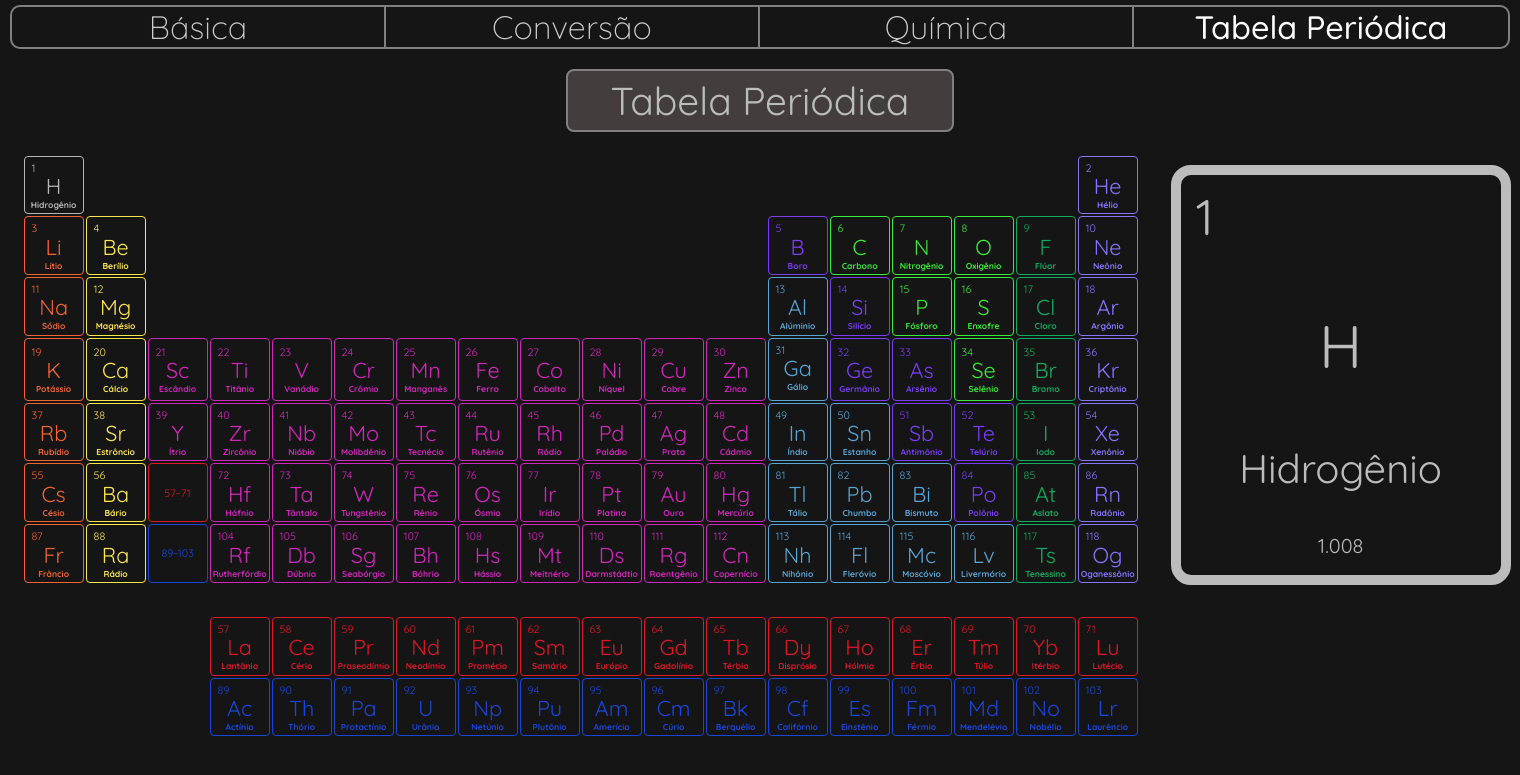
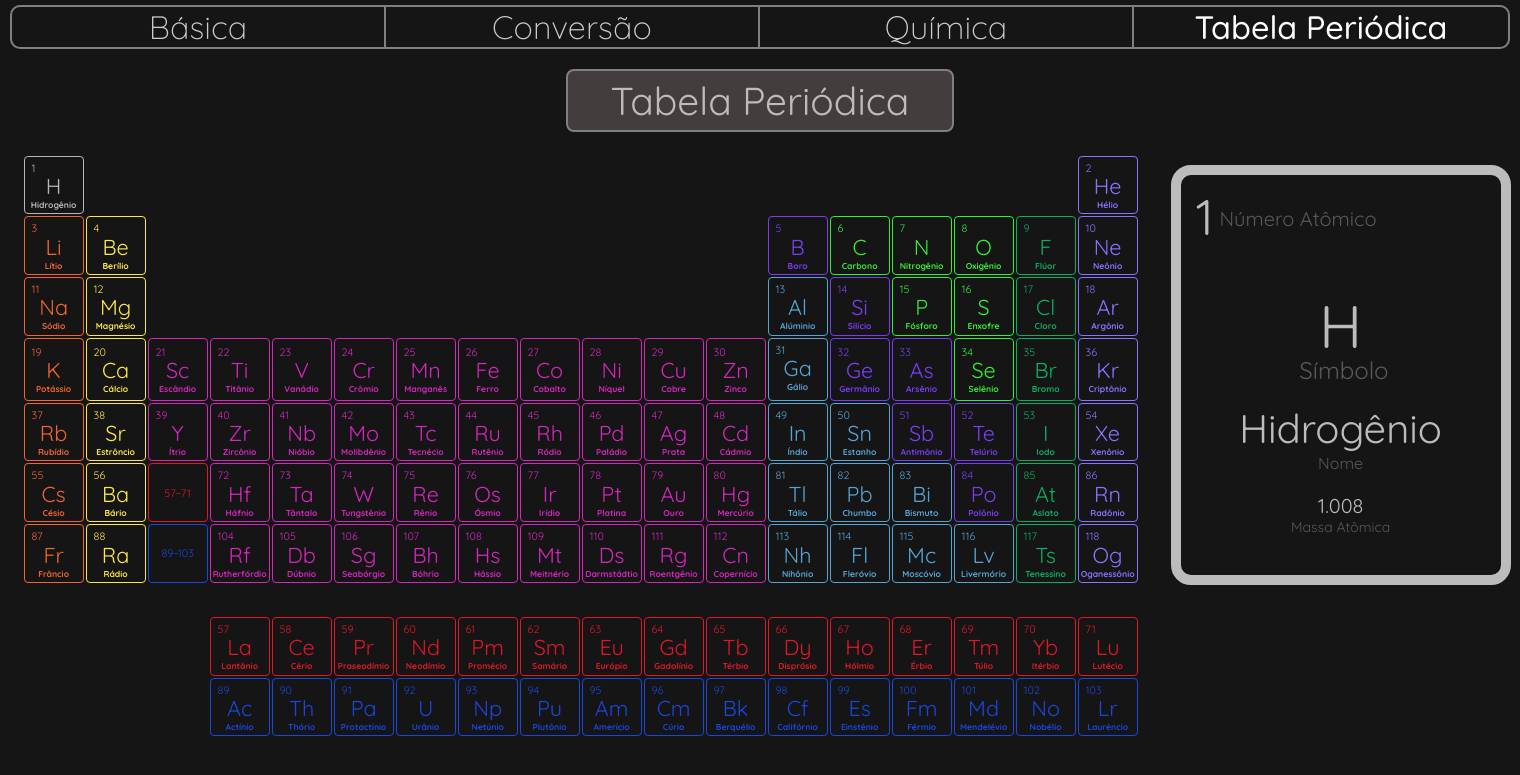
Before and after one commit to bonatowil/TCC, a PHP site: page /pages/table.html in a window 1520 px wide. Shown: the top 775 px of the page. Run offline with PHP 8.4, Linux system fonts and the light colour scheme.

Commit message:
Update table.css

```diff
--- a/assets/css/table.css
+++ b/assets/css/table.css
@@ -1,3 +1,7 @@
+:root {
+    --opacity: 200ms;
+}
+
 body {
     overflow-y: scroll;
     counter-reset: atomic_num;
@@ -8,6 +12,7 @@ main {
     display: flex;
 }
 
+
 table {
     grid-area: table;
     border: transparent;
@@ -15,6 +20,7 @@ table {
     margin: 1em;
     font-size: 1em;
 }
+
 
 table tr td {
     text-align: center;
@@ -56,7 +62,7 @@ table tr td:not(.colspan):hover {
     cursor: pointer;
     transform: scale(1.35);
     z-index: 1;
-    box-shadow: inset 0px 0px 5px var(--color);
+    box-shadow: inset 0px 0px 5px var(--color), 0px 0px 5px var(--color);
 }
 
 
@@ -172,6 +178,8 @@ td.othermetal, #othermetal {
     width: 320px;
     outline: 10px solid !important;
     border-radius: 10px;
+    caret-color: transparent;
+    position: relative;
 }
 
 .element .atomic_num {
@@ -180,17 +188,52 @@ td.othermetal, #othermetal {
     margin: 10px 0 10px 15px;
 }
 
+.element .atomic_num::after {
+    content: ' Número Atômico';
+    position: relative;
+    bottom: .45em;
+    font-size: 0.4em;
+    opacity: 40%;
+}
+
 .element .symbol {
     font-size: 60px;
     text-align: center;
+    margin: 40px;
 }
+
+.element .symbol::after {
+    content: 'Símbolo';
+    position: absolute;
+    top: 45%;
+    right: 35%;
+    font-size: 0.4em;
+    opacity: 40%;
+
+}
+
 .element .name {
+    margin: 0;
     min-width: 320px;
     font-size: 40px;
     text-align: center;
+}
+
+.element .name::after {
+    content: 'Nome';
+    display: block;
+    font-size: 0.4em;
+    opacity: 40%;
 }
 
 .element .atomic_mass {
     font-size: 20px;
     text-align: center;
 }
+
+.element .atomic_mass::after {
+    content: 'Massa Atômica';
+    display: block;
+    font-size: 0.7em;
+    opacity: 40%;
+}
```
